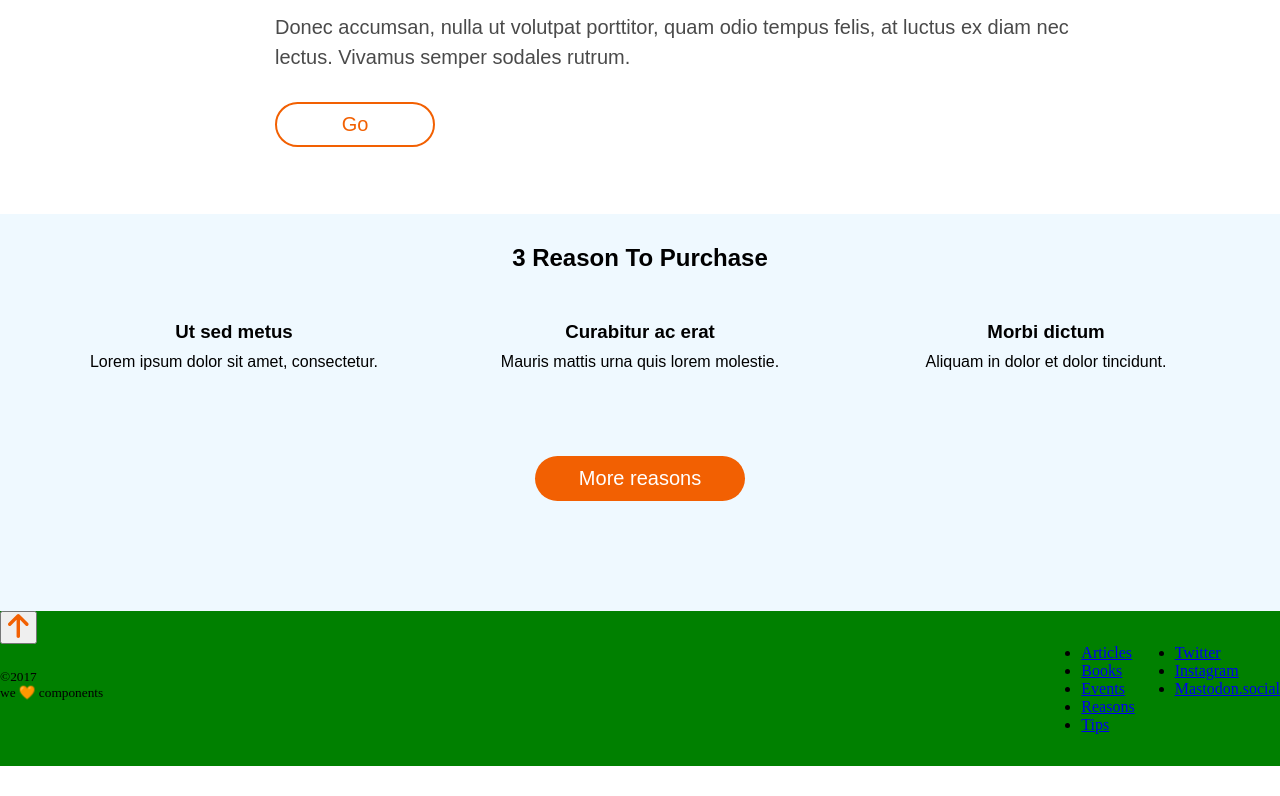
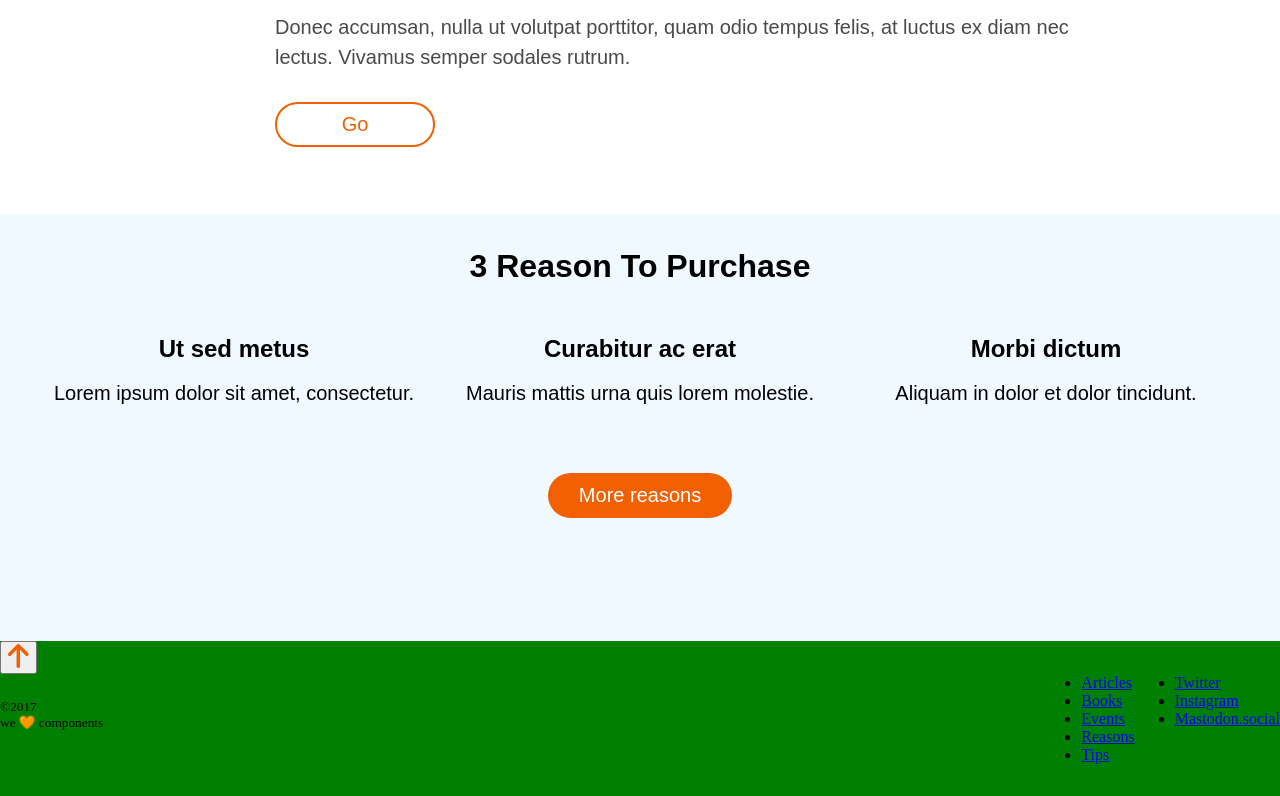
Before and after one commit to Adalab/modulo-1-evaluacion-final-GemaPujalte, a website: page src/html/index.html in a window 1280 px wide. Shown: the part 946-1742 px from the top of the page. Before the commit the page ends 1712 px from the top, so only its background shows below. Drawn offline with nearby package versions, Linux system fonts and the light colour scheme; files that its build step writes are made by us from their sources; files whose address does not match are found by name; a web font is replaced by a local one.

Commit message:
add mediaquerys module2 main

```diff
--- a/src/scss/layout/_main.scss
+++ b/src/scss/layout/_main.scss
@@ -20,7 +20,7 @@
     height: 30px;
     font-family: $font-header;
     font-size: 14px;
-    color: #8ccbea;
+    color: $lightblue;
     text-transform: capitalize;
     margin-left: 15px;
     margin-bottom: 0;
@@ -83,8 +83,8 @@
     width: 76px;
     height: 45px;
     border-radius: 22.5px;
-    color: #f26002;
-    border: solid 2px #f26002;
+    color: $bright-orange;
+    border: solid 2px $bright-orange;
     margin-left: 15px;
     background-color: $white;
     font-size: 20px;
@@ -106,12 +106,18 @@
     transition: background-color ease 1s;
   }
 
+  //MAIN REASON
+
   &__reason {
     background-color: $ice-blue;
     height: 624px;
 
     @media all and (min-width: 768px) {
       height: 397px;
+    }
+
+    @media all and (min-width: 1200px) {
+      height: 427px;
     }
   }
 
@@ -122,6 +128,15 @@
     font-weight: bold;
     text-align: center;
     padding: 30px 15px 45px;
+
+    @media all and (min-width: 768px) {
+      font-size: 26px;
+      line-height: 45px;
+    }
+
+    @media all and (min-width: 1200px) {
+      font-size: 32px;
+    }
   }
 
   &__wrapper--grid {
@@ -144,11 +159,31 @@
     text-align: center;
     font-family: $font-main2;
     line-height: 30px;
+
+    @media all and (min-width: 768px) {
+      height: 30px;
+      font-size: 24px;
+      margin-bottom: 14px;
+    }
+  }
+  &__container--button {
+    @media all and (min-width: 768px) {
+      grid-column-start: 2;
+      grid-column-end: 3;
+      margin: auto;
+    }
   }
   &__text--grid {
     text-align: center;
     font-family: $font-header;
     line-height: 30px;
+    font-size: 18px;
+    height: 63px;
+
+    @media all and (min-width: 768px) {
+      height: 68px;
+      font-size: 20px;
+    }
   }
   &__button--reason {
     width: 184px;
@@ -156,7 +191,7 @@
     border-radius: 22.5px;
     border: none;
     background-color: $bright-orange;
-    color: #ffffff;
+    color: $white;
     font-family: $font-header;
     font-size: 20px;
     margin: 0 auto;
@@ -164,21 +199,8 @@
   }
 
   &__button--reason:hover {
-    background-color: #ffffff;
+    background-color: $white;
     color: $bright-orange;
     transition: background-color ease 1s, color ease 1s;
   }
-
-  @media all and (min-width: 768px) {
-    &__button--reason {
-      width: 210px;
-    }
-    &__container--button {
-      grid-column-start: 2;
-      grid-column-end: 3;
-      margin: auto;
-    }
-  }
 }
-
-//MAIN REASON
```
